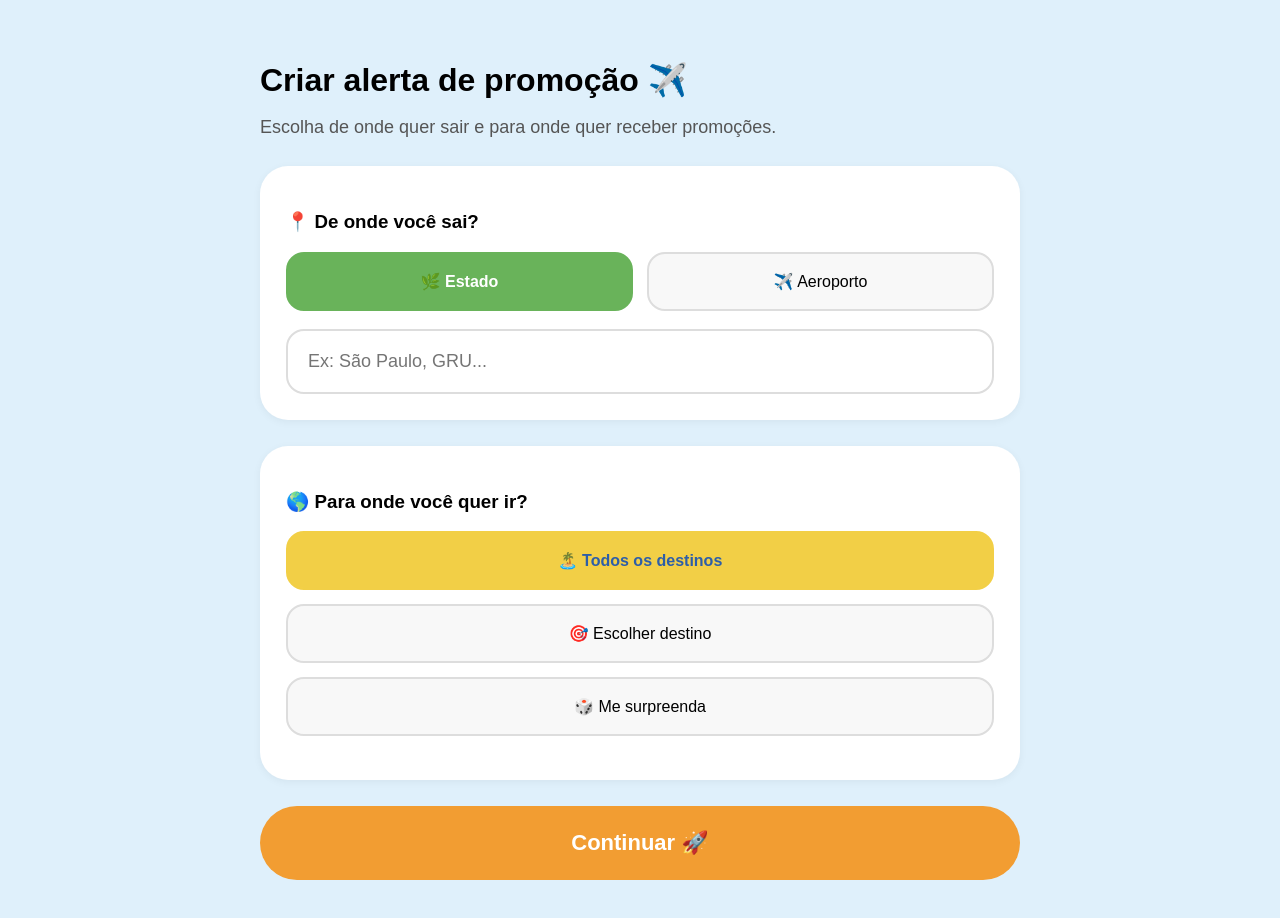
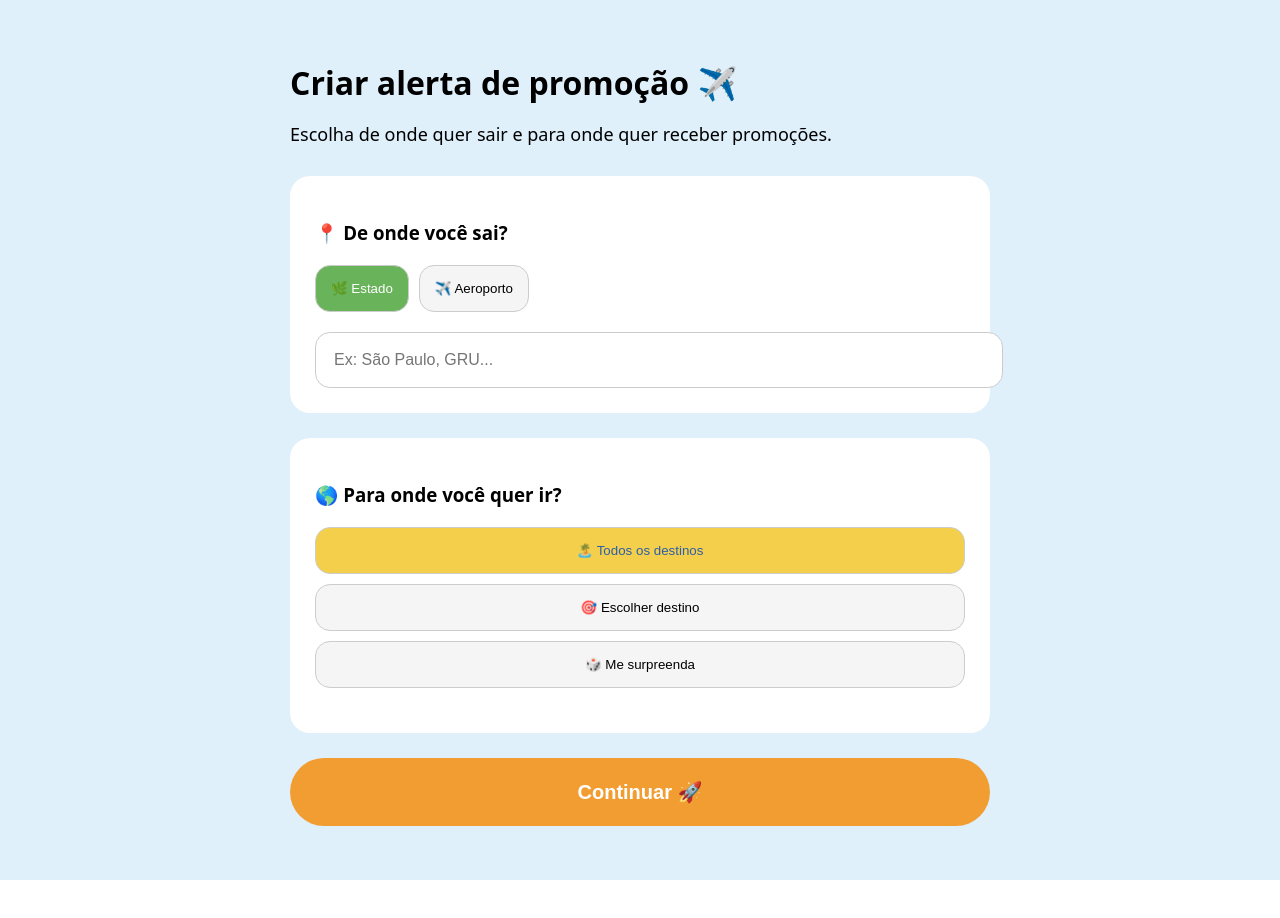
Before and after one commit to gianr134-sys/PromoFly, a Next.js app: page /alerta in a window 1280 px wide. After the commit the page ends 880 px from the top, so only its background shows below. Built offline with nearby package versions, Linux system fonts and the light colour scheme.

Commit message:
Refactor criarAlerta function and UI elements

```diff
--- a/app/alerta/page.js
+++ b/app/alerta/page.js
@@ -7,71 +7,62 @@ export default function CriarAlerta() {
   const [destinoTipo, setDestinoTipo] = useState("todos");
   const [origem, setOrigem] = useState("");
   const [destino, setDestino] = useState("");
-  const [loading, setLoading] = useState(false);
 
   async function criarAlerta() {
-    try {
-      setLoading(true);
-
     const res = await fetch("/api/alertas", {
       method: "POST",
       headers: {
-          "Content-Type": "application/json",
+        "Content-Type": "application/json"
       },
       body: JSON.stringify({
         origem,
         destino,
-          tipo_origem: origemTipo,
-          tipo_destino: destinoTipo,
-        }),
+        origemTipo,
+        destinoTipo
+      })
     });
 
-      const data = await res.json();
-
-      if (!res.ok) {
-        alert("Erro ao criar alerta.");
-        console.error(data);
-        return;
-      }
-
-      alert("Alerta criado com sucesso!");
+    if (res.ok) {
+      alert("Alerta criado com sucesso ✈️");
       setOrigem("");
       setDestino("");
-    } catch (error) {
-      console.error(error);
-      alert("Erro ao enviar alerta.");
-    } finally {
-      setLoading(false);
+    } else {
+      alert("Erro ao criar alerta");
     }
   }
 
   return (
     <div style={page}>
       <div style={container}>
+
         <h1 style={title}>Criar alerta de promoção ✈️</h1>
+
         <p style={subtitle}>
           Escolha de onde quer sair e para onde quer receber promoções.
         </p>
 
+        {/* ORIGEM */}
+
         <div style={card}>
+
           <h3>📍 De onde você sai?</h3>
 
           <div style={toggleGroup}>
+
             <button
-              type="button"
-              style={origemTipo === "estado" ? activeBtnGreen : btn}
+              style={origemTipo === "estado" ? activeBtn : btn}
               onClick={() => setOrigemTipo("estado")}
             >
               🌿 Estado
             </button>
 
             <button
-              type="button"
-              style={origemTipo === "aeroporto" ? activeBtnBlue : btn}
+              style={origemTipo === "aeroporto" ? activeBtn : btn}
               onClick={() => setOrigemTipo("aeroporto")}
             >
               ✈️ Aeroporto
             </button>
+
           </div>
 
           <input
@@ -79,15 +70,42 @@ export default function CriarAlerta() {
             placeholder="Ex: São Paulo, GRU..."
             value={origem}
             onChange={(e) => setOrigem(e.target.value)}
+            list="origens"
           />
+
+          <datalist id="origens">
+            <option value="São Paulo" />
+            <option value="Rio de Janeiro" />
+            <option value="Minas Gerais" />
+            <option value="Bahia" />
+            <option value="Paraná" />
+            <option value="Santa Catarina" />
+            <option value="Rio Grande do Sul" />
+            <option value="Brasília" />
+            <option value="GRU" />
+            <option value="CGH" />
+            <option value="VCP" />
+            <option value="SDU" />
+            <option value="GIG" />
+            <option value="BSB" />
+            <option value="CNF" />
+            <option value="SSA" />
+            <option value="REC" />
+            <option value="FOR" />
+          </datalist>
+
         </div>
 
+
+        {/* DESTINO */}
+
         <div style={card}>
+
           <h3>🌎 Para onde você quer ir?</h3>
 
-          <div style={verticalOptions}>
+          <div style={destinoGroup}>
+
             <button
-              type="button"
               style={destinoTipo === "todos" ? activeBtnYellow : btn}
               onClick={() => setDestinoTipo("todos")}
             >
@@ -95,137 +113,139 @@ export default function CriarAlerta() {
             </button>
 
             <button
-              type="button"
-              style={destinoTipo === "escolher" ? activeBtnBlue : btn}
+              style={destinoTipo === "escolher" ? activeBtn : btn}
               onClick={() => setDestinoTipo("escolher")}
             >
               🎯 Escolher destino
             </button>
 
             <button
-              type="button"
-              style={destinoTipo === "surpreenda" ? activeBtnBlue : btn}
-              onClick={() => setDestinoTipo("surpreenda")}
+              style={destinoTipo === "surpresa" ? activeBtn : btn}
+              onClick={() => setDestinoTipo("surpresa")}
             >
               🎲 Me surpreenda
             </button>
+
           </div>
 
           {destinoTipo === "escolher" && (
+
             <input
               style={input}
-              placeholder="Ex: João Pessoa, Lisboa, Salvador..."
+              placeholder="Ex: João Pessoa, Lisboa..."
               value={destino}
               onChange={(e) => setDestino(e.target.value)}
+              list="destinos"
             />
+
           )}
+
+          <datalist id="destinos">
+            <option value="João Pessoa" />
+            <option value="Salvador" />
+            <option value="Recife" />
+            <option value="Fortaleza" />
+            <option value="Lisboa" />
+            <option value="Maceió" />
+            <option value="Natal" />
+            <option value="Gramado" />
+            <option value="Buenos Aires" />
+            <option value="Santiago" />
+          </datalist>
+
         </div>
 
-        <button type="button" style={continueBtn} onClick={criarAlerta} disabled={loading}>
-          {loading ? "Enviando..." : "Continuar 🚀"}
+
+        <button style={continueBtn} onClick={criarAlerta}>
+          Continuar 🚀
         </button>
+
       </div>
     </div>
   );
 }
 
+
+/* ESTILOS */
+
 const page = {
   minHeight: "100vh",
   background: "#dff0fb",
-  padding: "40px 20px",
-  fontFamily: "Arial, sans-serif",
+  padding: "40px 20px"
 };
 
 const container = {
-  maxWidth: "760px",
-  margin: "0 auto",
+  maxWidth: "700px",
+  margin: "0 auto"
 };
 
 const title = {
   fontSize: "32px",
   fontWeight: "800",
-  marginBottom: "12px",
+  marginBottom: "10px"
 };
 
 const subtitle = {
-  fontSize: "18px",
-  color: "#555",
-  marginBottom: "28px",
+  marginBottom: "30px",
+  fontSize: "18px"
 };
 
 const card = {
   background: "#fff",
-  borderRadius: "28px",
-  padding: "26px",
-  marginBottom: "26px",
-  boxShadow: "0 2px 8px rgba(0,0,0,0.05)",
+  padding: "25px",
+  borderRadius: "20px",
+  marginBottom: "25px"
 };
 
 const toggleGroup = {
   display: "flex",
-  gap: "14px",
-  margin: "18px 0",
+  gap: "10px",
+  margin: "20px 0"
 };
 
-const verticalOptions = {
+const destinoGroup = {
   display: "flex",
   flexDirection: "column",
-  gap: "14px",
-  marginTop: "18px",
-  marginBottom: "18px",
+  gap: "10px",
+  margin: "20px 0"
 };
 
 const btn = {
-  flex: 1,
-  padding: "18px 20px",
-  borderRadius: "18px",
-  border: "2px solid #ddd",
-  background: "#f8f8f8",
-  fontSize: "16px",
-  cursor: "pointer",
+  padding: "15px",
+  borderRadius: "15px",
+  border: "1px solid #ccc",
+  background: "#f5f5f5",
+  cursor: "pointer"
 };
 
-const activeBtnGreen = {
+const activeBtn = {
   ...btn,
   background: "#69b35a",
-  color: "#fff",
-  border: "2px solid #69b35a",
-  fontWeight: "700",
-};
-
-const activeBtnBlue = {
-  ...btn,
-  background: "#eef5ff",
-  color: "#3478f6",
-  border: "2px solid #3478f6",
-  fontWeight: "700",
+  color: "#fff"
 };
 
 const activeBtnYellow = {
   ...btn,
-  background: "#f2cf46",
-  color: "#2d5ea8",
-  border: "2px solid #f2cf46",
-  fontWeight: "700",
+  background: "#f3cf4c",
+  color: "#2d5ea8"
 };
 
 const input = {
   width: "100%",
-  padding: "20px",
-  borderRadius: "18px",
-  border: "2px solid #ddd",
-  fontSize: "18px",
-  boxSizing: "border-box",
+  padding: "18px",
+  borderRadius: "15px",
+  border: "1px solid #ccc",
+  fontSize: "16px"
 };
 
 const continueBtn = {
   width: "100%",
-  padding: "24px",
-  borderRadius: "999px",
+  padding: "22px",
+  borderRadius: "40px",
+  background: "#f29d32",
   border: "none",
-  background: "#f29d32",
+  fontSize: "20px",
   color: "#fff",
-  fontSize: "22px",
-  fontWeight: "800",
-  cursor: "pointer",
+  fontWeight: "700",
+  cursor: "pointer"
 };
```
Lines whose indentation alone changed are shown as unchanged.
